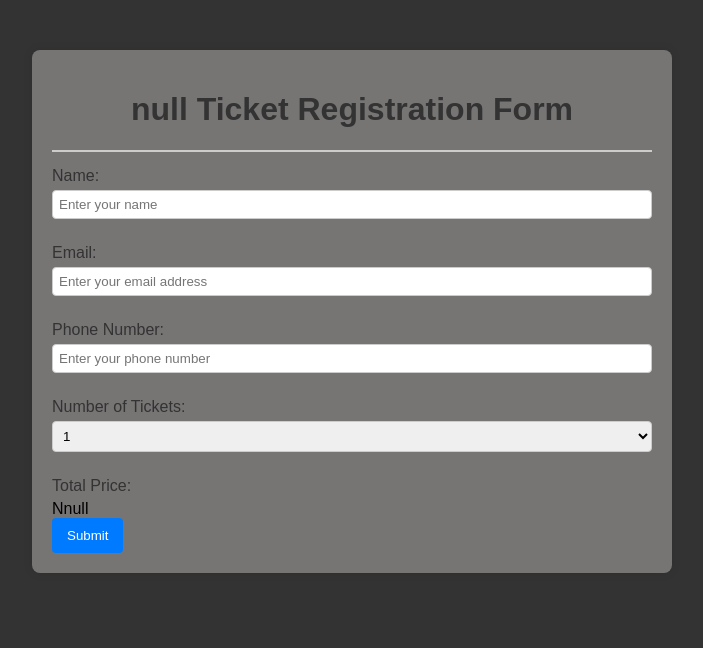
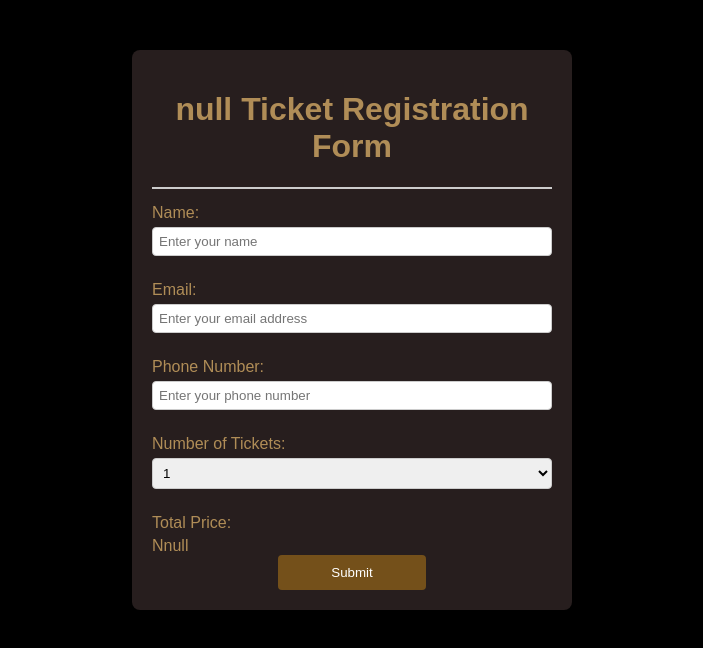
Before and after one commit to JulietNnaji/Tickets-Section, a plain HTML site: page registration.html in a window 1280 px wide. Shown: the whole page, without its empty margins (288-991 px from the left). Drawn offline with Linux system fonts and the light colour scheme.

Commit message:
Changed the colors on the Registration page

```diff
--- a/registration.html
+++ b/registration.html
@@ -10,13 +10,13 @@
             font-family: Arial, sans-serif;
             margin: 0;
             padding: 0;
-            background-color: #333;
+            background-color: black;
         }
 
         .container {
-            max-width: 600px;
+            max-width: 400px;
             margin: 50px auto;
-            background-color: #777474;
+            background-color: #271e1e;
             padding: 20px;
             border-radius: 8px;
             box-shadow: 0 0 10px rgba(0, 0, 0, 0.1);
@@ -24,7 +24,7 @@
 
         h1 {
             text-align: center;
-            color: #333;
+            color: #B08D57;
         }
 
         hr {
@@ -35,7 +35,7 @@
         label {
             display: block;
             margin: 15px 0 5px;
-            color: #333;
+            color: #B08D57;;
         }
 
         input,
@@ -54,19 +54,21 @@
 }
 input:hover,
 select:hover {
-    border-color: #0056b3;
+    border-color: #B08D57;;
 }
         button {
-            background-color: #007bff;
+            background-color: #74501a;;
             color: #fff;
-            padding: 10px 15px;
+            padding: 10px 53px;
             border: none;
             border-radius: 4px;
             cursor: pointer;
+        display: block;
+        margin: 0 auto;
         }
 
         button:hover {
-            background-color: #0056b3;
+            background-color: #B08D57;;
         }
 
         #ticketDetails {
@@ -74,7 +76,7 @@ select:hover {
         }
 
         #totalPrice {
-            color: black;
+            color: #B08D57;;
         }
     </style>
 </head>
```
